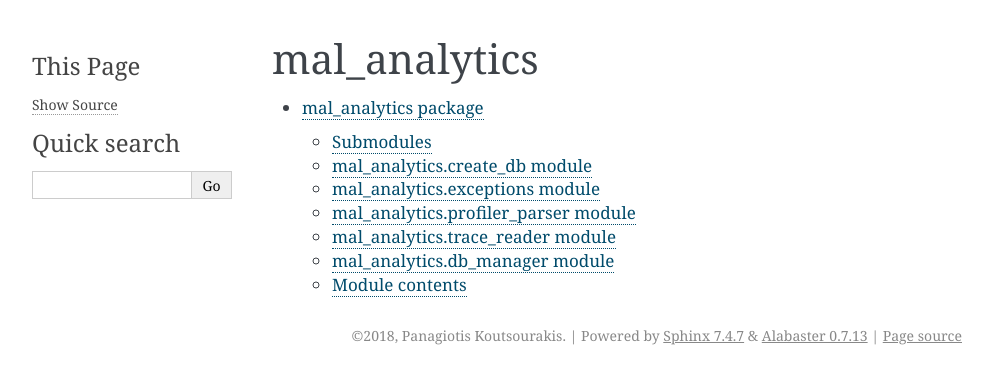
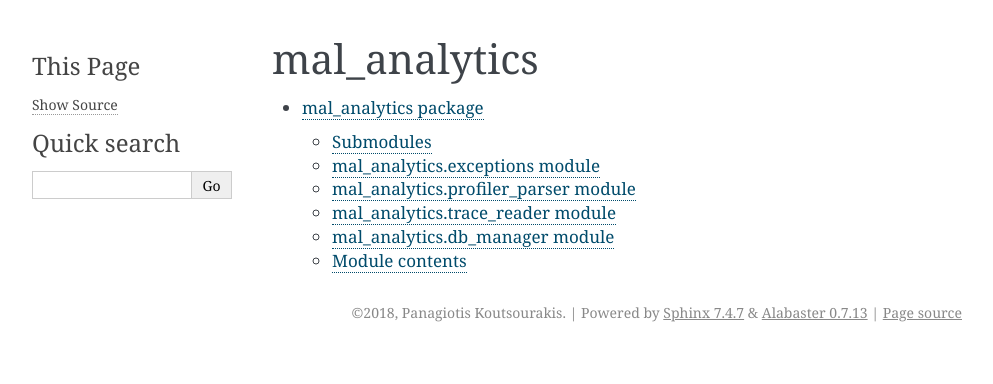
Before and after one commit to MonetDBSolutions/mal-profiler-backend, a Sphinx documentation site: the page built from doc/source/modules.rst, in a window 1280 px wide. Shown: the top 384 px of the page, without its empty margins (148-1141 px from the left). Built offline with Sphinx 7.4.7, drawn with Linux system fonts in a browser that asks for light colours.

Commit message:
The create_db module has been removed

```diff
--- a/doc/source/mal_analytics.rst
+++ b/doc/source/mal_analytics.rst
@@ -3,14 +3,6 @@ mal\_analytics package
 
 Submodules
 ----------
-
-mal\_analytics.create\_db module
---------------------------------
-
-.. automodule:: mal_analytics.create_db
-    :members:
-    :undoc-members:
-    :show-inheritance:
 
 mal\_analytics.exceptions module
 --------------------------------
```
